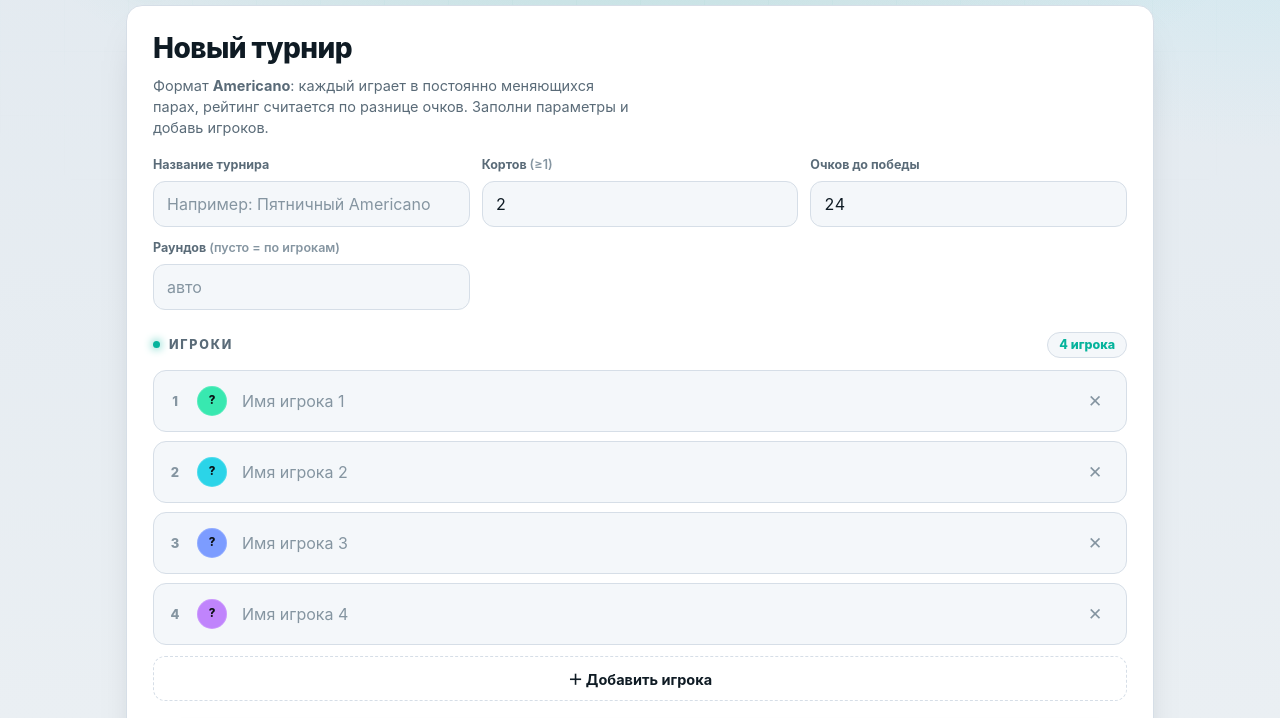
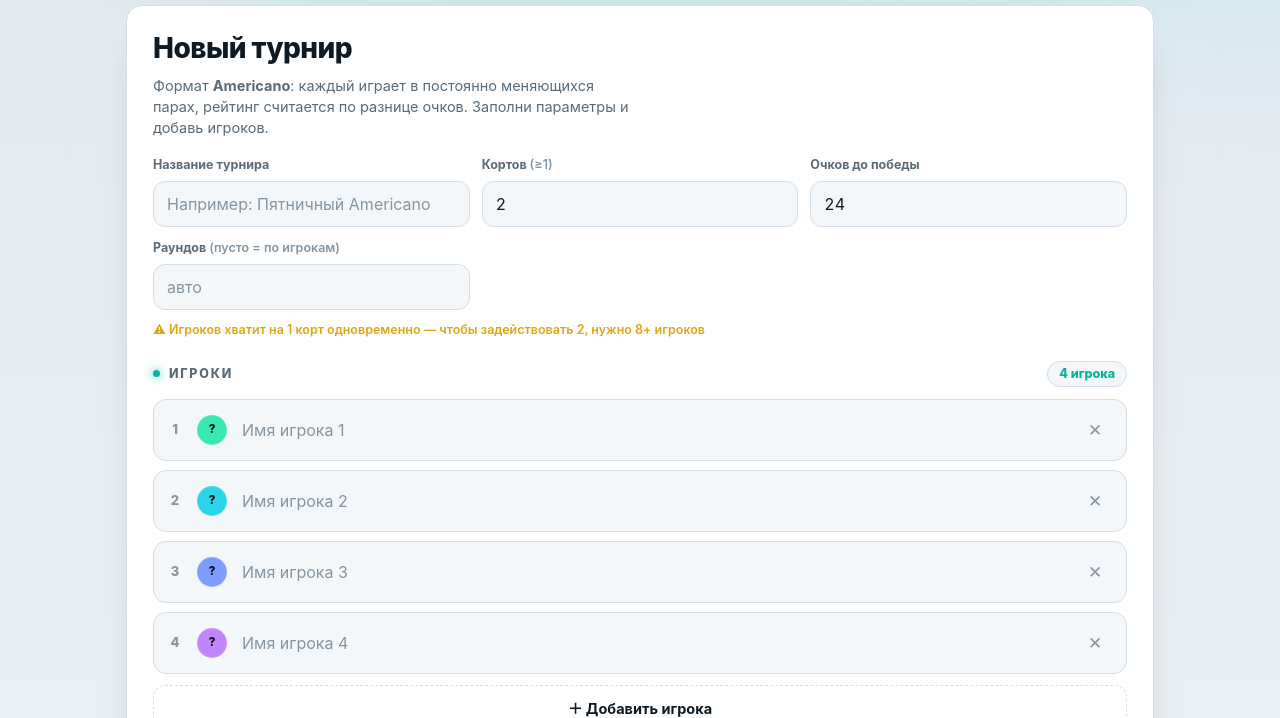
Before and after one commit to maks1m45/americano, a plain HTML site: page index.html in a window 1280 px wide. Shown: the part 77-795 px from the top of the page. Drawn offline with Linux system fonts and the light colour scheme.

Commit message:
Add live courts hint: shows how many courts actually run for current player count

```diff
--- a/index.html
+++ b/index.html
@@ -205,6 +205,11 @@ button,input,.score-input{touch-action:manipulation}
 .remove-btn:active{transform:scale(.94)}
 .add-row{margin-top:11px}
 .add-row .btn{width:100%;border-style:dashed}
+
+.courts-hint{margin-top:12px;font-size:12.5px;font-weight:600;color:var(--text-dim);display:flex;align-items:flex-start;gap:7px;line-height:1.35}
+.courts-hint:empty{display:none}
+.courts-hint.ok{color:var(--accent)}
+.courts-hint.warn{color:var(--gold)}
 
 .avatar{
   border-radius:50%;flex:none;display:grid;place-items:center;
@@ -462,6 +467,8 @@ button,input,.score-input{touch-action:manipulation}
           <input class="input mono" id="fRounds" type="number" inputmode="numeric" min="1" max="30" step="1" placeholder="авто" />
         </div>
       </div>
+
+      <div class="courts-hint" id="courtsHint"></div>
 
       <div class="players-head">
         <h3 class="section-title" style="margin:0"><span class="dot"></span>Игроки</h3>
@@ -769,6 +776,23 @@ function renderPlayers(){
     list.appendChild(row);
   });
   $("playerCount").textContent = draftPlayers.length + " " + plural(draftPlayers.length, "игрок", "игрока", "игроков");
+  updateCourtsHint();
+}
+function updateCourtsHint(){
+  const box = $("courtsHint"); if (!box) return;
+  const courts = clampInt($("fCourts").value, 1, 16, 2);
+  const n = draftPlayers.length;
+  if (n < 4 || courts <= 1){ box.className = "courts-hint"; box.textContent = ""; return; }
+  const active = Math.min(n - (n % 4), courts * 4);
+  const used = active / 4;
+  if (used >= courts){
+    box.className = "courts-hint ok";
+    box.textContent = "✓ Все " + courts + " " + plural(courts, "корт", "корта", "кортов") + " задействуются одновременно";
+  } else {
+    box.className = "courts-hint warn";
+    box.textContent = "⚠ Игроков хватит на " + used + " " + plural(used, "корт", "корта", "кортов") +
+      " одновременно — чтобы задействовать " + courts + ", нужно " + (courts * 4) + "+ игроков";
+  }
 }
 function addPlayer(){
   if (draftPlayers.length >= 24) return toast("Максимум 24 игрока", "err");
@@ -1228,6 +1252,7 @@ function toast(msg, kind){
 function bind(){
   $("themeBtn").addEventListener("click", toggleTheme);
   $("addPlayerBtn").addEventListener("click", addPlayer);
+  $("fCourts").addEventListener("input", updateCourtsHint);
   $("generateBtn").addEventListener("click", onGenerate);
   $("backToTournamentBtn").addEventListener("click", () => { if (tournament) renderTournament(); });
   $("saveBtn").addEventListener("click", saveNow);
```
